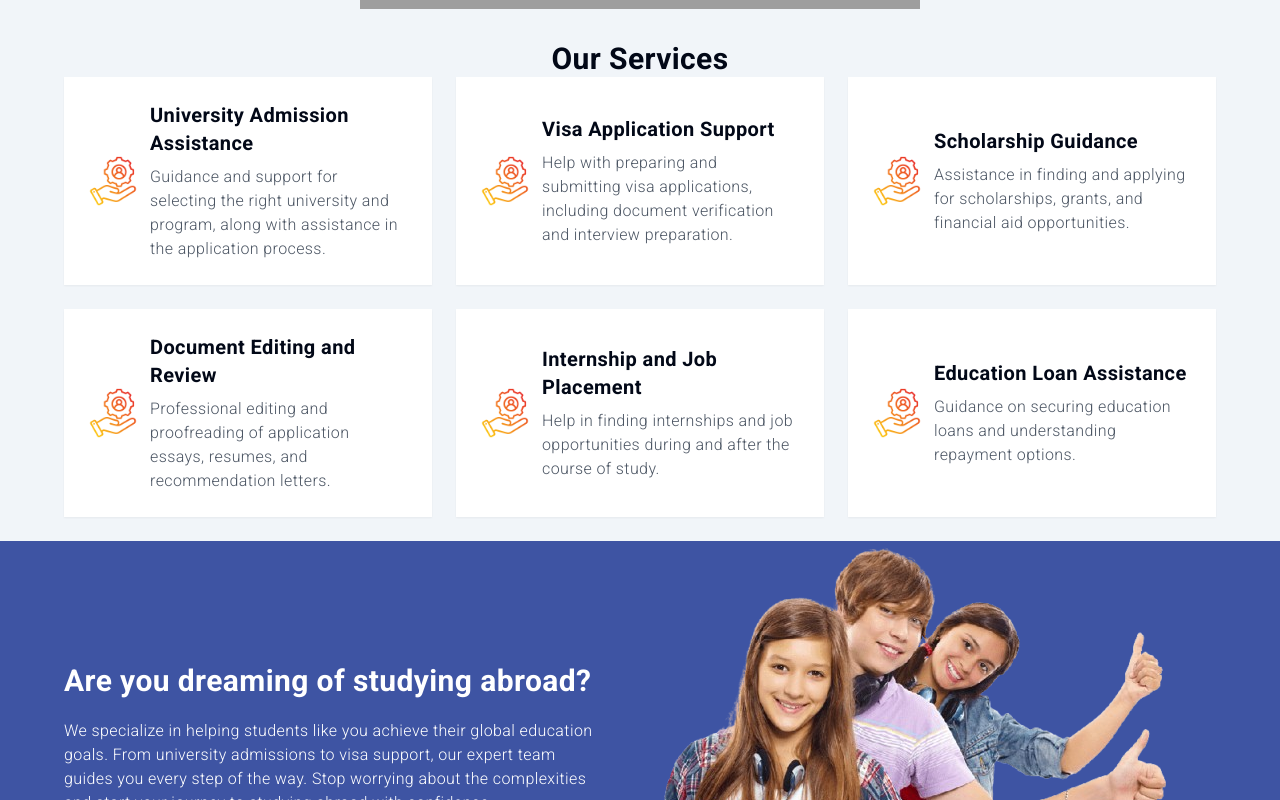
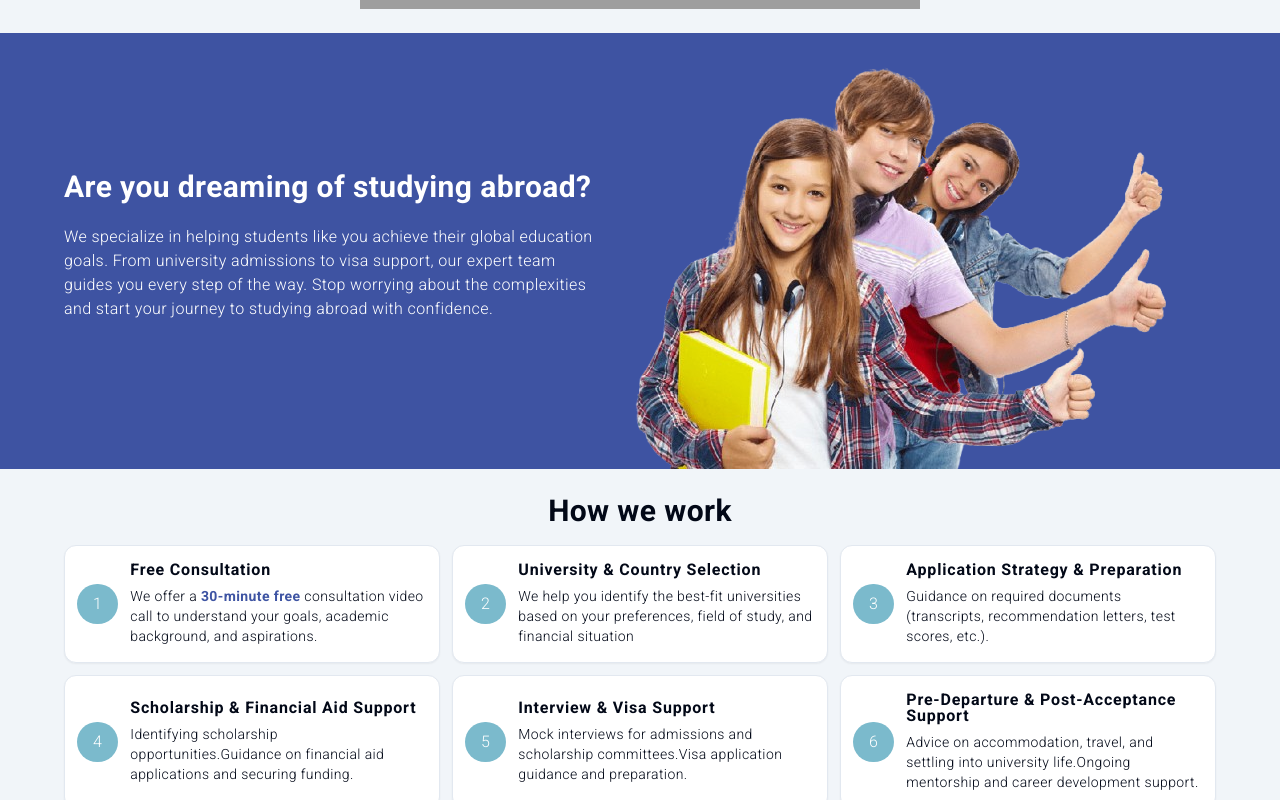
Before and after one commit to kasahun-welela/elabem, a Next.js app: page / in a window 1280 px wide. Shown: the part 1080-1880 px from the top of the page. Built offline with nearby package versions, Linux system fonts and the light colour scheme; grey boxes are pictures that could not be loaded.

Commit message:
add work list and dark mode on mobile view

```diff
--- a/app/page.tsx
+++ b/app/page.tsx
@@ -1,91 +1,62 @@
 import Hero from "@/components/Hero";
-import Services from "@/components/Services";
+// import Services from "@/components/Services";
 import FAQ from "@/components/FAQ";
 import VideoComponent from "@/components/VideoComponent";
 import Image from "next/image";
 import studentImg from "@/public/students_high.png";
 
 export default function Home() {
-  // const workList = [
-  //   {
-  //     title: "Free Consultation",
-  //     icon: "ri-number-1",
-  //     description: (
-  //       <>
-  //         We offer a{" "}
-  //         <span className="text-primary font-semibold">30-minute free</span>{" "}
-  //         consultation video call to understand your goals, academic background,
-  //         and aspirations.
-  //       </>
-  //     ),
-  //   },
-  //   {
-  //     title: "University & Country Selection",
-  //     icon: "ri-number-2",
-  //     description:
-  //       "We help you identify the best-fit universities based on your preferences, field of study, and financial situation",
-  //   },
-  //   {
-  //     title: "Application Strategy & Preparation",
-  //     icon: "ri-number-3",
-  //     description:
-  //       "Guidance on required documents (transcripts, recommendation letters, test scores, etc.).",
-  //   },
-  //   {
-  //     title: "Scholarship & Financial Aid Support ",
-  //     icon: "ri-number-4",
-  //     description:
-  //       "Identifying scholarship opportunities.Guidance on financial aid applications and securing funding.",
-  //   },
-  //   {
-  //     title: "Interview & Visa Support",
-  //     icon: "ri-number-5",
-  //     description:
-  //       "Mock interviews for admissions and scholarship committees.Visa application guidance and preparation.",
-  //   },
-  //   {
-  //     title: "Pre-Departure & Post-Acceptance Support",
-  //     icon: "ri-number-6",
-  //     description:
-  //       "Advice on accommodation, travel, and settling into university life.Ongoing mentorship and career development support.",
-  //   },
-  // ];
+  const workList = [
+    {
+      title: "Free Consultation",
+      order: 1,
+      description: (
+        <>
+          We offer a{" "}
+          <span className="text-primary font-semibold">30-minute free</span>{" "}
+          consultation video call to understand your goals, academic background,
+          and aspirations.
+        </>
+      ),
+    },
+    {
+      title: "University & Country Selection",
+      order: 2,
+      description:
+        "We help you identify the best-fit universities based on your preferences, field of study, and financial situation",
+    },
+    {
+      title: "Application Strategy & Preparation",
+      order: 3,
+      description:
+        "Guidance on required documents (transcripts, recommendation letters, test scores, etc.).",
+    },
+    {
+      title: "Scholarship & Financial Aid Support ",
+      order: 4,
+      description:
+        "Identifying scholarship opportunities.Guidance on financial aid applications and securing funding.",
+    },
+    {
+      title: "Interview & Visa Support",
+      order: 5,
+      description:
+        "Mock interviews for admissions and scholarship committees.Visa application guidance and preparation.",
+    },
+    {
+      title: "Pre-Departure & Post-Acceptance Support",
+      order: 6,
+      description:
+        "Advice on accommodation, travel, and settling into university life.Ongoing mentorship and career development support.",
+    },
+  ];
   return (
     <>
       <Hero />
       <VideoComponent />
-      <Services />
-      {/* <section className="w-[90%] mx-auto items-center justify-between">
-        <h1 className="text-3xl font-bold mb-2 text-center">How we work</h1>
-        <div className="md:flex  ">
-          <div>
-            {workList.map((steps) => (
-              <div
-                key={steps.title}
-                className="rounded-xl border  text-card-foreground shadow-sm hover:shadow flex items-center p-3 gap-3 max-w-md my-2"
-              >
-                <i className={`${steps.icon} text-2xl text-primary`}></i>
-                <div>
-                  <h2 className="font-semibold leading-none tracking-wider pb-2">
-                    {steps.title}
-                  </h2>
-                  <p className="text-sm text-muted-foreground">
-                    {steps.description}
-                  </p>
-                </div>
-              </div>
-            ))}
-          </div>
-          <Image
-            src="/studentlarge.webp"
-            alt="student image"
-            className="bg-cover"
-            width={700}
-            height={150}
-          />
-        </div>
-      </section> */}
-      <section className="bg-primary my-6">
+      {/* <Services /> */}
+
+      <section className="bg-[#3e53a2] my-6">
         <div className=" md:flex justify-between items-center w-[90%] mx-auto">
           <div className="w-[90%] mx-auto md:basis-1/2 py-8 ">
             <h1 className="text-3xl font-bold mb-2 text-white text-center md:text-start">
@@ -99,7 +70,29 @@ export default function Home() {
               confidence.
             </p>
           </div>
-          <Image src={studentImg} alt="student picture" />
+          <Image src={studentImg} className="md:pt-7" alt="student picture" />
+        </div>
+      </section>
+
+      <section className="w-[90%] mx-auto my-6">
+        <h1 className="text-3xl font-bold my-4 text-center">How we work</h1>
+        <div className="grid grid-cols-1 md:grid-cols-3 gap-2 md:gap-3">
+          {workList.map((steps) => (
+            <div
+              key={steps.title}
+              className="rounded-xl border bg-white dark:bg-slate-950  text-card-foreground shadow-sm hover:shadow flex items-center px-3 py-4 gap-3 "
+            >
+              <p className="text-white bg-[#7bbacc] py-2 px-4 rounded-full">
+                {steps.order}
+              </p>
+              <div>
+                <h2 className="font-semibold leading-none tracking-wider pb-2">
+                  {steps.title}
+                </h2>
+                <p className="text-sm ">{steps.description}</p>
+              </div>
+            </div>
+          ))}
         </div>
       </section>
       <FAQ />
--- a/components/NavBar.tsx
+++ b/components/NavBar.tsx
@@ -117,7 +117,7 @@ function NavBar() {
       </div>
 
       {/* Mobile Navigation */}
-      <div className="bg-white flex justify-between items-center px-5 md:hidden py-5 fixed top-0 left-0 right-0 shadow-sm z-50 transition-all duration-300">
+      <div className="bg-white dark:bg-slate-800  flex justify-between items-center px-5 md:hidden py-5 fixed top-0 left-0 right-0 shadow-sm z-50 transition-all duration-300">
         <Link href="/">
           <Image
             src="/elabem_logo.png"
@@ -126,9 +126,17 @@ function NavBar() {
             width={100}
           />
         </Link>
+        {theme === "dark" ? (
+          <i className="ri-sun-fill text-xl" onClick={toggleTheme}></i>
+        ) : (
+          <i className="ri-contrast-2-line text-xl" onClick={toggleTheme}></i>
+        )}
         <div className="flex items-center gap-4">
-          <button onClick={handleMenuClick} className="text-primary">
-            <i className="ri-menu-line text-2xl"></i>
+          <button
+            onClick={handleMenuClick}
+            className="text-primary dark:text-white"
+          >
+            <i className="ri-menu-line text-2xl "></i>
           </button>
         </div>
       </div>
@@ -145,7 +153,7 @@ function NavBar() {
             transition={{ duration: 1 }}
           >
             <motion.div
-              className="fixed inset-y-0 left-0 w-[75%] bg-white z-50 overflow-y-auto"
+              className="fixed inset-y-0 left-0 w-[75%] bg-white dark:bg-slate-800  z-50 overflow-y-auto"
               variants={mobileMenuVariants}
               initial="closed"
               animate="open"
@@ -153,8 +161,11 @@ function NavBar() {
             >
               <div className="text-primary font-bold flex justify-between items-center p-4">
                 <h1>Elabem Consultancy</h1>
-                <button onClick={closeMenu} className="text-primary">
-                  <i className="ri-close-line text-2xl"></i>
+                <button
+                  onClick={closeMenu}
+                  className="text-primary dark:text-white"
+                >
+                  <i className="ri-close-line text-2xl "></i>
                 </button>
               </div>
               <ul className="space-y-4 p-4">
```
